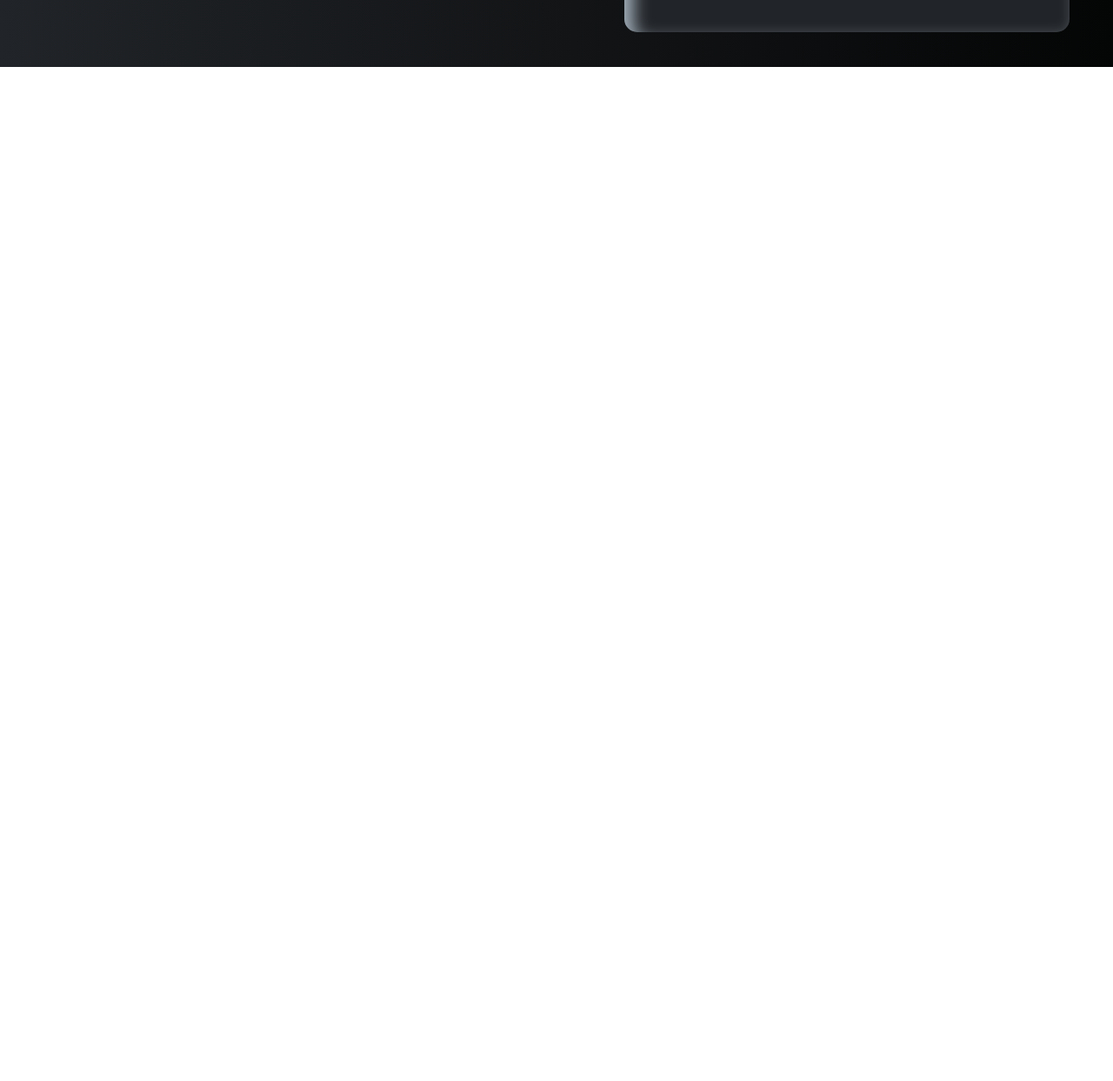
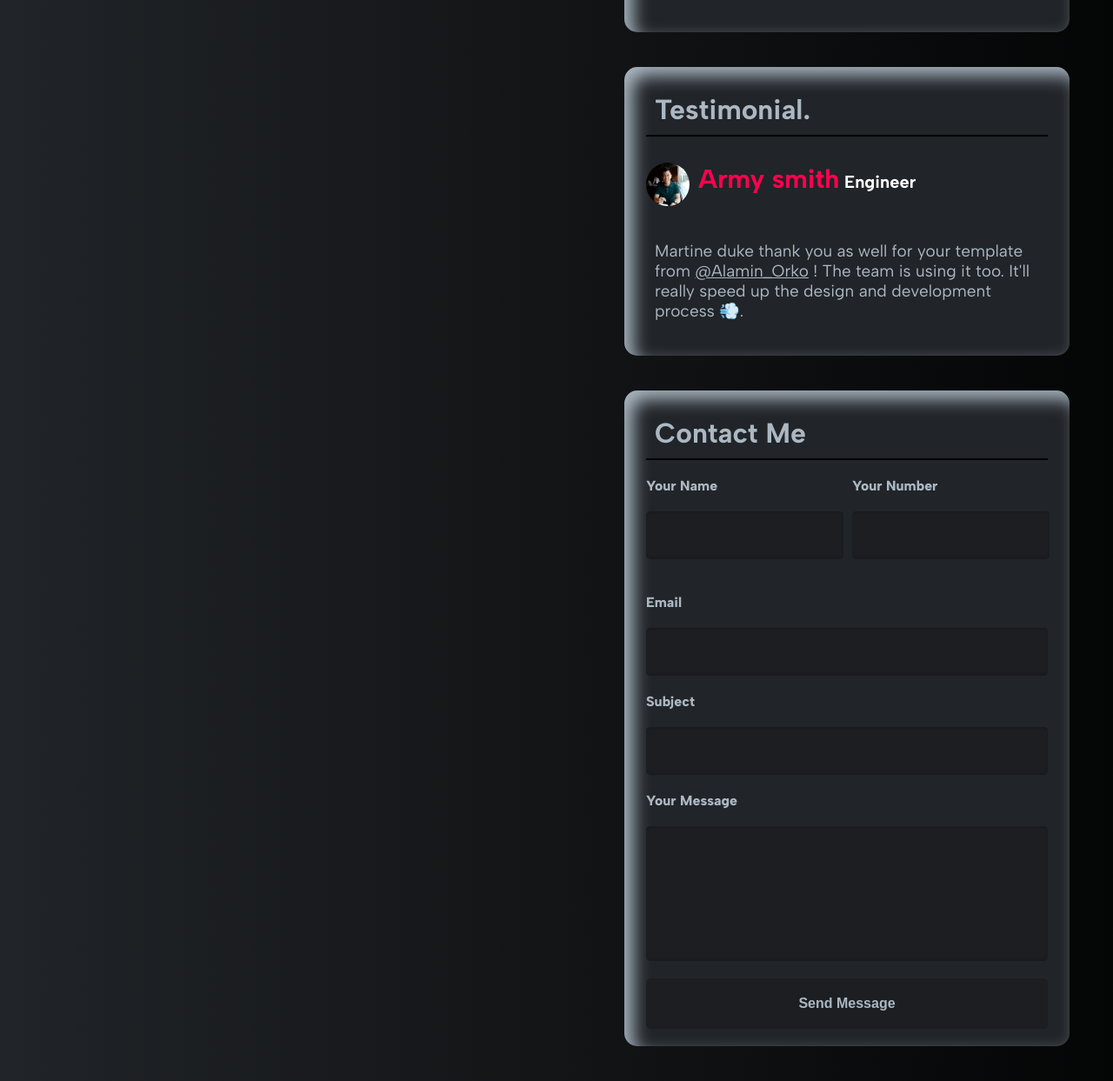
Before and after one commit to walid-official/my_profile, a plain HTML site: page index.html in a window 1280 px wide. Shown: the part 2373-3616 px from the top of the page at 87% size. Before the commit the page ends 2450 px from the top, so only its background shows below. Drawn offline with nearby package versions, Linux system fonts and the light colour scheme.

Commit message:
contact area is done

```diff
--- a/index.html
+++ b/index.html
@@ -153,6 +153,45 @@
                         <li>Service to a customer.  <i class="fa-solid fa-arrow-right"></i></li>
                    </ul>
                 </div>
+                <!-- Testimonial area card 5 -->
+                <div class="card">
+                    <h2>Testimonial.</h2>
+                    <div class="line"></div>
+                    <div class="testimonial-person">
+                        <div class="personal-img">
+                            <img src="images/testimonial-2.jpg" alt="">
+                        </div>
+                        <h4><span>Army smith</span> Engineer</h4>
+                    </div>
+                   <p id="testi-mark">Martine duke thank you as well for your template from <span>@Alamin_Orko</span> ! The team is using it too. It'll really speed up the design and development process 💨.</p>
+                </div>
+                <!-- Contact Area -->
+                <div class="card">
+                    <h2>Contact Me</h2>
+                    <div class="line"></div>
+                    <div class="contact-area">
+                        <div class="first-input-box">
+                            <label for="">
+                            Your Name <input type="text" placeholder="">
+                            </label>
+                            <label for="">
+                             Your Number <input type="text" placeholder="">
+                            </label>
+                        </div>
+                        <div class="second-input-box">
+                            <label for="">
+                                Email <input type="email">
+                            </label>
+                            <label for="">
+                                Subject <input type="text">
+                            </label>
+                            <label for="">
+                                Your Message <input type="message">
+                            </label>
+                            <button>Send Message</button>
+                        </div>
+                    </div>
+                </div>
             </div>
         </div>
     </div>
--- a/style.css
+++ b/style.css
@@ -178,3 +178,92 @@ li{
     color:  #ff014f;
     transition: all .6s;
 }
+/* Testimonial Area */
+.testimonial-person{
+    display: flex;
+    margin: 30px 0;
+}
+.personal-img{
+    width: 50px;
+    height: 50px;
+}
+.personal-img img{
+    border-radius: 50%;
+}
+.testimonial-person h4{
+    margin: 0 10px;
+    font-size: 20px;
+    color: #fff;
+}
+.testimonial-person h4 span{
+    color: #ff014f;
+    font-size: 30px;
+    font-weight: 700;
+}
+#testi-mark span{
+    text-decoration: underline;
+    cursor: pointer;
+}
+#testi-mark span:hover{
+    color: #ff014f;
+    transition: all .3s;
+}
+label{
+    display: flex;
+    flex-direction: column;
+}
+.first-input-box{
+    display: flex;
+    gap: 10px;
+}
+.first-input-box label{
+    width: 50%;
+    color: #abb8c3;
+    margin: 20px 0;
+    font-weight: 800;
+    cursor: pointer;
+}
+.first-input-box input{
+    border: none;
+    padding: 20px 25px;
+    box-shadow: 1px 4px 2px -3px #181a1d inset, -1px -3px 3px -2px #181a1d inset;
+    background-color: #1c1e22;
+    color: #fff;
+    margin-top: 20px;
+    border-radius: 5px;
+}
+.second-input-box label{
+    color: #abb8c3;
+    margin: 20px 0;
+    font-weight: 800;
+    cursor: pointer;
+}
+.second-input-box input{
+    padding: 20px 25px;
+    box-shadow: 1px 4px 2px -3px #181a1d inset, -1px -3px 3px -2px #181a1d inset;
+    background-color: #1c1e22;
+    margin-top: 20px;
+    color: #fff;
+    border: none;
+    border-radius: 5px;
+}
+.second-input-box input[type="message"]{
+    padding-bottom: 120px;
+}
+.second-input-box button{
+    width: 100%;
+    text-align: center;
+    display: block;
+    padding: 20px 30px;
+    border: none;
+    border-radius: 5px;
+    background-color: #1c1e22;
+    color: #abb8c3;
+    font-weight: 800;
+    cursor: pointer;
+    font-size: 16px;
+}
+.second-input-box button:hover{
+    transform: translateY(-5%);
+    transition: all .6s;
+}
```
Also changed, not shown: images/testimonial-2.jpg (added).
